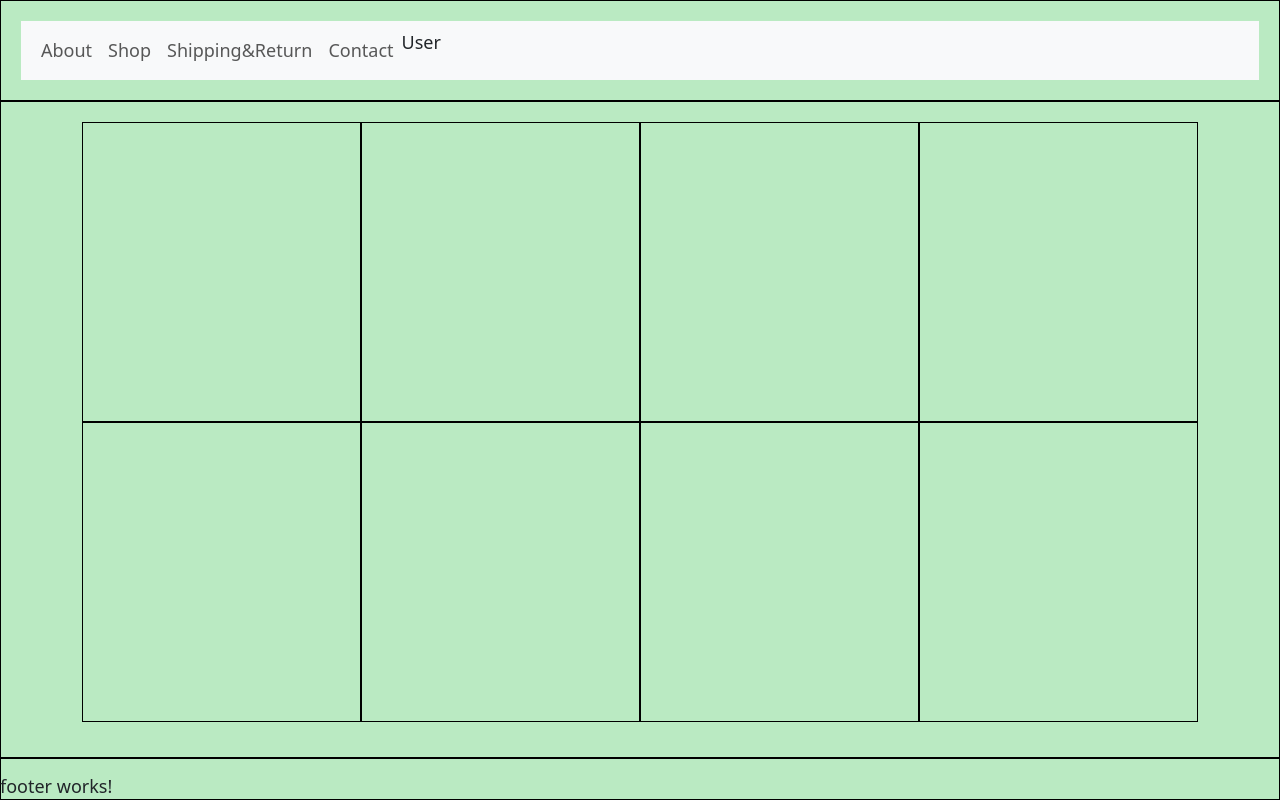
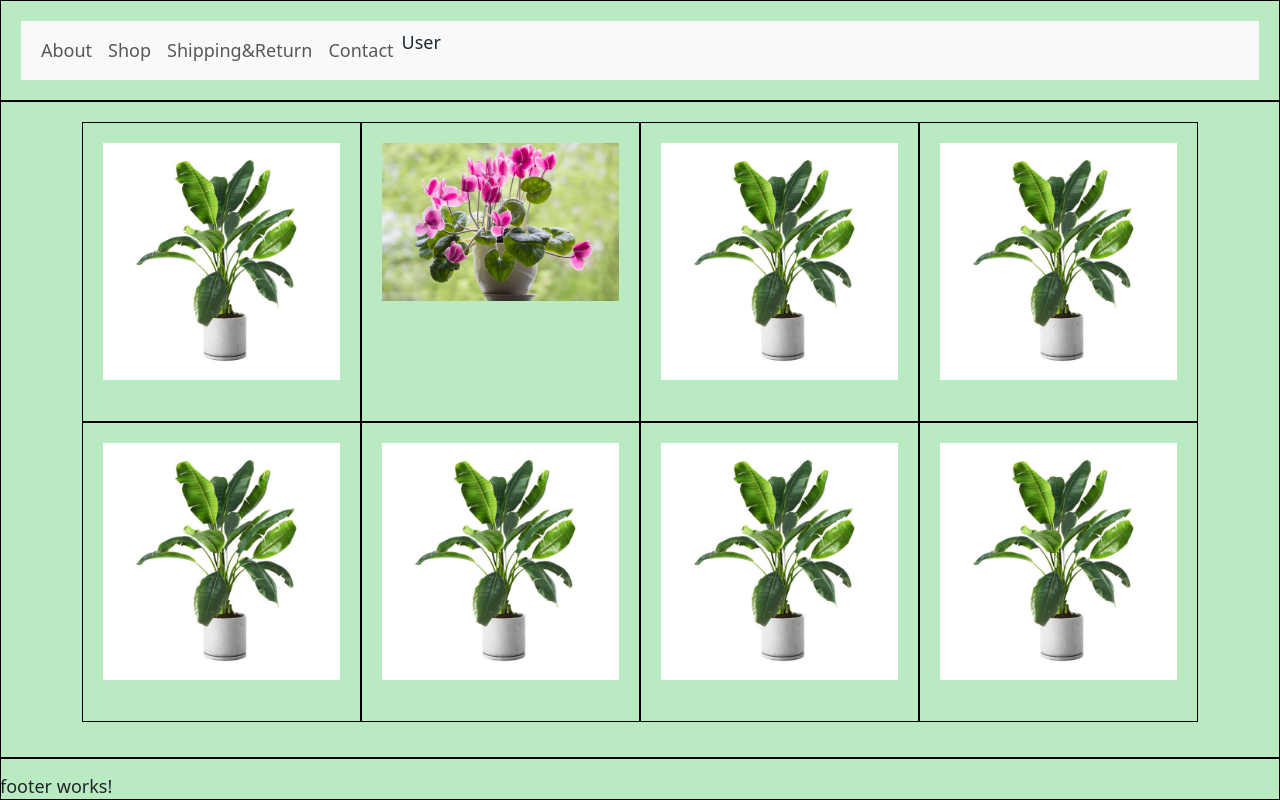
Before and after one commit to RupasreeH/plantboutique, an Angular app: page /shop in a window 1280 px wide. Built offline with nearby package versions, Linux system fonts and the light colour scheme.

Commit message:
rp - committed to access data - 4 files

```diff
--- a/src/app/shopping/shopping/shopping.component.css
+++ b/src/app/shopping/shopping/shopping.component.css
@@ -11,6 +11,9 @@
     font-size: 18px;
     border: 1px solid #000;
   }
+  img{
+    width:100%;
+  }
  /* .plant{
     display: grid;
     grid-template-rows: auto 1fr auto;
--- a/src/app/shopping/shopping/shopping.component.html
+++ b/src/app/shopping/shopping/shopping.component.html
@@ -1,31 +1,9 @@
 <div class="container">
 @for(item of plants; track item){
     <div class="plant">
-       <div></div>
+       <div><img [src]="item.imagePath" (error)="item.imagePath='assets/images/plant1.jpg'" /></div>
        <div></div>
        <div></div>
     </div>
 }
-
-    <!-- <div class="">
-        Plant1
-    </div>
-    <div class="">
-        Plant1
-    </div>
-    <div class="">
-        Plant1
-    </div>
-    <div class="">
-        Plant1
-    </div>
-    <div class="">
-        Plant1
-    </div>
-    <div class="">
-        Plant1
-    </div>
-    <div class="">
-        Plant1
-    </div> -->
 </div>
--- a/src/app/shopping/shopping/shopping.component.ts
+++ b/src/app/shopping/shopping/shopping.component.ts
@@ -18,32 +18,15 @@ export class ShoppingComponent {
   }
   ngOnInit() {
 
-    this.plants = [
-      { id: 1, name: 'Neem', cost: 25, About: 'Plant description Plant description Plant description Plant description Plant description Plant description' },
-      { id: 2, name: 'Vinka', cost: 30, About: 'bob@example.com' },
-      { id: 3, name: 'Jasmin', cost: 28, About: 'charlie@example.com' },
-      { id: 1, name: 'Neem', cost: 25, About: 'Plant description Plant description Plant description Plant description Plant description Plant description' },
-      { id: 2, name: 'Vinka', cost: 30, About: 'bob@example.com' },
-      { id: 3, name: 'Jasmin', cost: 28, About: 'charlie@example.com' },
-      { id: 1, name: 'Neem', cost: 25, About: 'Plant description Plant description Plant description Plant description Plant description Plant description' },
-      { id: 2, name: 'Vinka', cost: 30, About: 'bob@example.com' },
-    ];
-
-    this.getData().subscribe({
-      next: (data) => {
-        //this.plants = data;
-        console.log("plants data", data);
-      },
-      error: (error) => {
-        console.error("Error fetching data:", error);
-      }
-    });
-
-    // this.getData().subscribe(data => {
-    //   console.log("plants data", data);
-    //   // work with your data here
-    // });
-
+    this.http.get<any[]>('assets/data/plants-data.json')
+      .subscribe({
+        next: (data) => {
+          this.plants = data;
+        },
+        error: (error) => {
+          console.error('Failed to fetch data:', error);
+        }
+      });
 
   }
 }
--- a/src/assets/data/plants-data.json
+++ b/src/assets/data/plants-data.json
@@ -2,43 +2,49 @@
 
     {
         "plantName": "Neem",
-        "imagePath": "./assets/images/plant1.jpg",
+        "imagePath": "assets/images/plant1.jpg",
         "description": "Plant description Plant description Plant description Plant description Plant description Plant description",
         "cost": "25$"
     },
     {
         "plantName": "Neem",
-        "imagePath": "./assets/images/plant2.jpg",
+        "imagePath": "assets/images/plant2.jpg",
         "description": "Plant description Plant description Plant description Plant description Plant description Plant description",
         "cost": "25$"
     },
     {
         "plantName": "Neem",
-        "imagePath": "./assets/images/plant1.jpg",
+        "imagePath": "assets/images/plant1.jpg",
         "description": "Plant description Plant description Plant description Plant description Plant description Plant description",
         "cost": "25$"
     },
     {
         "plantName": "Neem",
-        "imagePath": "./assets/images/plant1.jpg",
+        "imagePath": "assets/images/plant1.jpg",
         "description": "Plant description Plant description Plant description Plant description Plant description Plant description",
         "cost": "25$"
     },
     {
         "plantName": "Neem",
-        "imagePath": "./assets/images/plant1.jpg",
+        "imagePath": "assets/images/plant1.jpg",
         "description": "Plant description Plant description Plant description Plant description Plant description Plant description",
         "cost": "25$"
     },
     {
         "plantName": "Neem",
-        "imagePath": "./assets/images/plant1.jpg",
+        "imagePath": "assets/images/plant1.jpg",
         "description": "Plant description Plant description Plant description Plant description Plant description Plant description",
         "cost": "25$"
     },
     {
         "plantName": "Neem",
-        "imagePath": "./assets/images/plant1.jpg",
+        "imagePath": "assets/images/plant1.jpg",
+        "description": "Plant description Plant description Plant description Plant description Plant description Plant description",
+        "cost": "25$"
+    },
+    {
+        "plantName": "Neem",
+        "imagePath": "assets/images/plant1.jpg",
         "description": "Plant description Plant description Plant description Plant description Plant description Plant description",
         "cost": "25$"
     }
```
